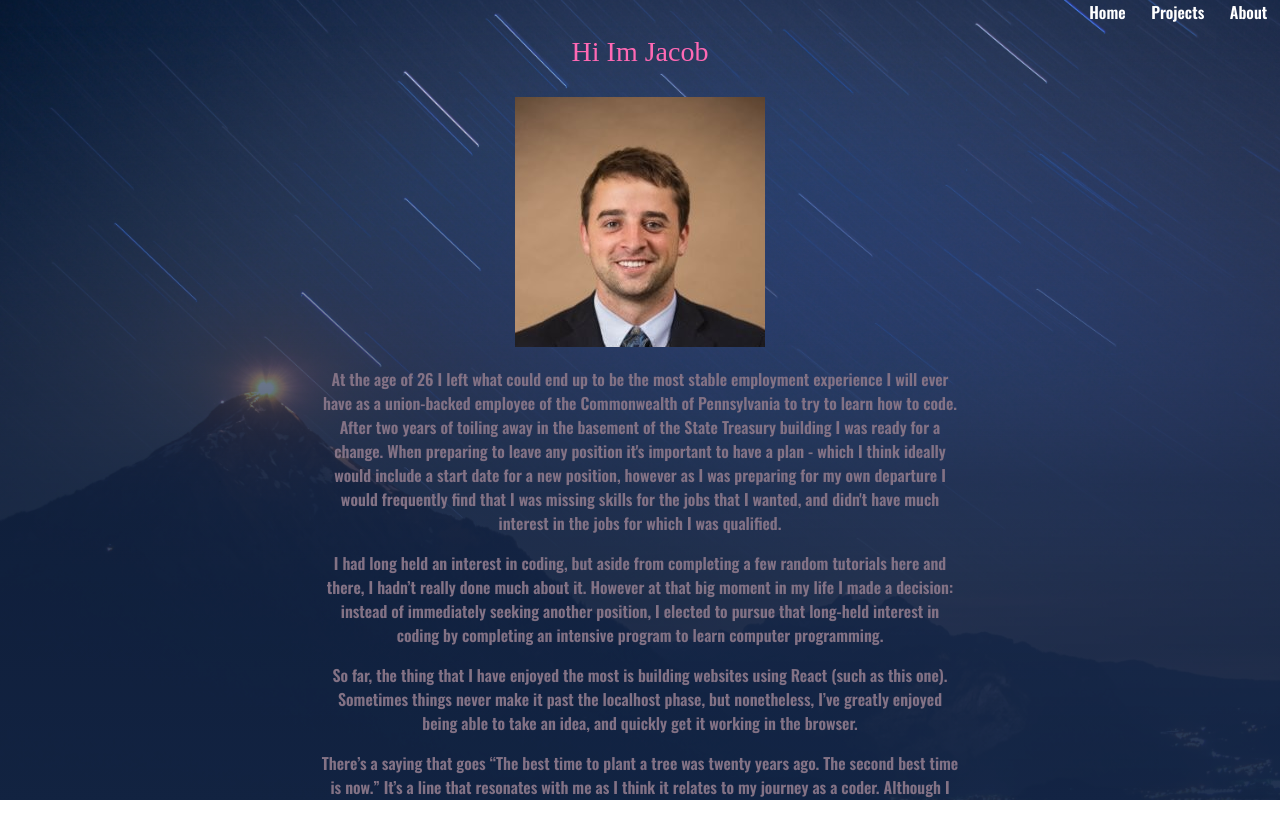
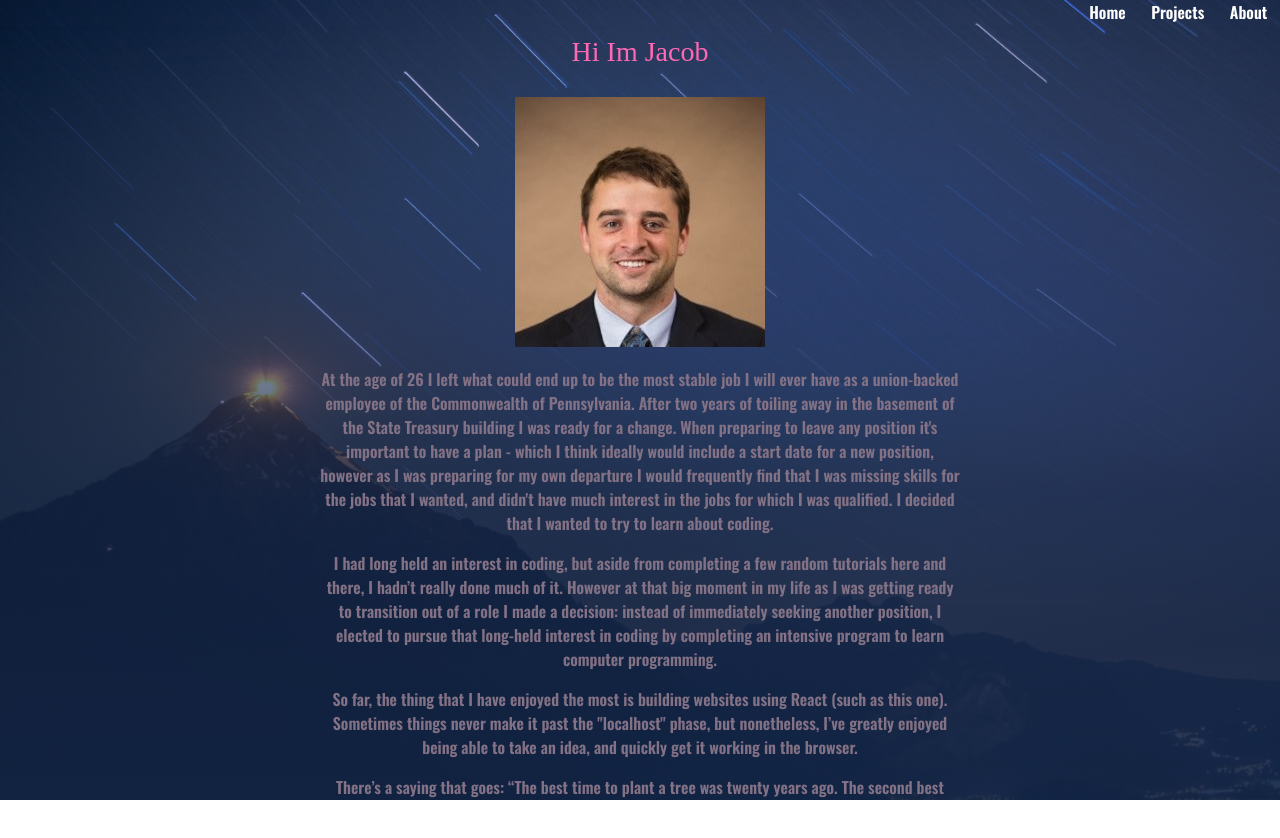
Before and after one commit to kennja05/personal-site, a React (Create React App) app: page /about in a window 1280 px wide. Shown: the top 838 px of the page. Built offline with nearby package versions, Linux system fonts and the light colour scheme; a web font is replaced by a local one.

Commit message:
updated about section

```diff
--- a/src/About.js
+++ b/src/About.js
@@ -16,31 +16,33 @@ class About extends React.Component {
                 <img id='profile-picture' alt='me' src={headshot} />
                 <div className='bio'>
                     <p>
-                        At the age of 26 I left what could end up to be the most stable employment
-                        experience I will ever have as a union-backed employee of the Commonwealth of
-                        Pennsylvania to try to learn how to code. After two years of toiling away in
+                        At the age of 26 I left what could end up to be the most stable job
+                        I will ever have as a union-backed employee of the Commonwealth of
+                        Pennsylvania. After two years of toiling away in
                         the basement of the State Treasury building I was ready for a change. When
                         preparing to leave any position it's important to have a plan - which I think
                         ideally would include a start date for a new position, however as I was
                         preparing for my own departure I would frequently find that I was missing
                         skills for the jobs that I wanted, and didn't have much interest in the jobs
-                        for which I was qualified.
+                        for which I was qualified. I decided that I wanted to try to learn about
+                        coding.
                     </p>
                     <p>
                         I had long held an interest in coding, but aside from completing a few random
-                        tutorials here and there, I hadn’t really done much about it. However at that
-                        big moment in my life I made a decision: instead of immediately seeking another
+                        tutorials here and there, I hadn’t really done much of it. However at that
+                        big moment in my life as I was getting ready to transition out of a role
+                        I made a decision: instead of immediately seeking another
                         position, I elected to pursue that long-held interest in coding by completing
                         an intensive program to learn computer programming.
                     </p>
                     <p>
                         So far, the thing that I have enjoyed the most is building websites using
-                        React (such as this one). Sometimes things never make it past the localhost phase, but
+                        React (such as this one). Sometimes things never make it past the "localhost" phase, but
                         nonetheless, I’ve greatly enjoyed being able to take an idea, and quickly
                         get it working in the browser.
                     </p>
                     <p>
-                        There’s a saying that goes “The best time to plant a tree was twenty years ago.
+                        There’s a saying that goes:  “The best time to plant a tree was twenty years ago.
                         The second best time is now.” It’s a line that resonates with me as I think it
                         relates to my journey as a coder. Although I wish that I could go back in time
                         and tell my childhood self to start coding, I cannot. So I do the next best
```
